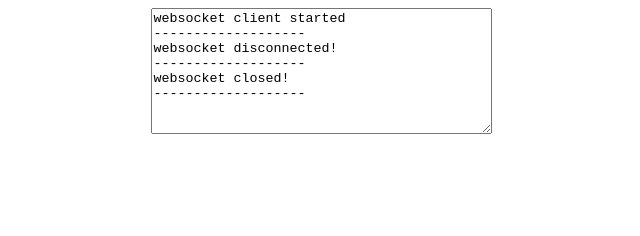
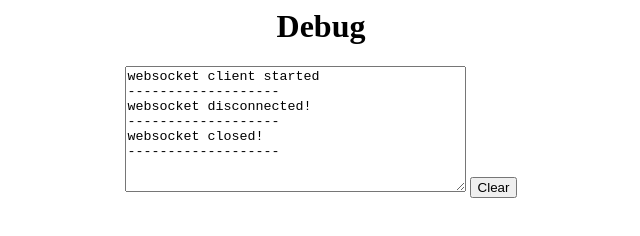
Before and after one commit to bangjii/heroku-ws, a website: page index.html in a window 1280 px wide. Shown: the whole page, without its empty margins (319-959 px from the left). Drawn offline with Linux system fonts and the light colour scheme.

Commit message:
Update index.html

```diff
--- a/index.html
+++ b/index.html
@@ -5,17 +5,20 @@
 	<meta name="keywords" content="HTML, JavaScript, WebSocket, WebSocket Client">
 	<meta name="author" content="bangjii">
 	<meta name="viewport" content="width=device-width, initial-scale=1.0">
+	<title>Jii WebSocket</title>
 </head>
 <body>
 	<center>
-	<textarea ondblclick="clear()" id="txtReceived" rows="8" cols="40">
+	<h1>Debug</h1>
+	<textarea id="txtReceived" rows="8" cols="40">
 	</textarea>
+	<button onclick="clear()">Clear</button>
 	</center>
 <script>
 	var myUser = "debug";
 	var basicAuth = {user:myUser};
 	var HOST = location.origin.replace(/^http/, 'ws')
-    var ws = new WebSocket(HOST + '/' + JSON.stringify(basicAuth));
+    	var ws = new WebSocket(HOST + '/' + JSON.stringify(basicAuth));
 	var textArea = document.getElementById('txtReceived');
 	textArea.value = "";
 	textArea.value += 'websocket client started\n' + '-------------------' + '\n';
@@ -28,8 +31,10 @@
 		console.log(e);
 	}
 	ws.onmessage = function (e) {
-		console.log(e);
-		textArea.value += e.data + '\n' + '-------------------' + '\n';
+		if (e.data != "PING!"){
+			console.log(e);
+			textArea.value += e.data + '\n' + '-------------------' + '\n';
+		}
 	}
 	ws.onerror = function (e) {
 		textArea.value += 'websocket disconnected!\n' + '-------------------' + '\n';
```
